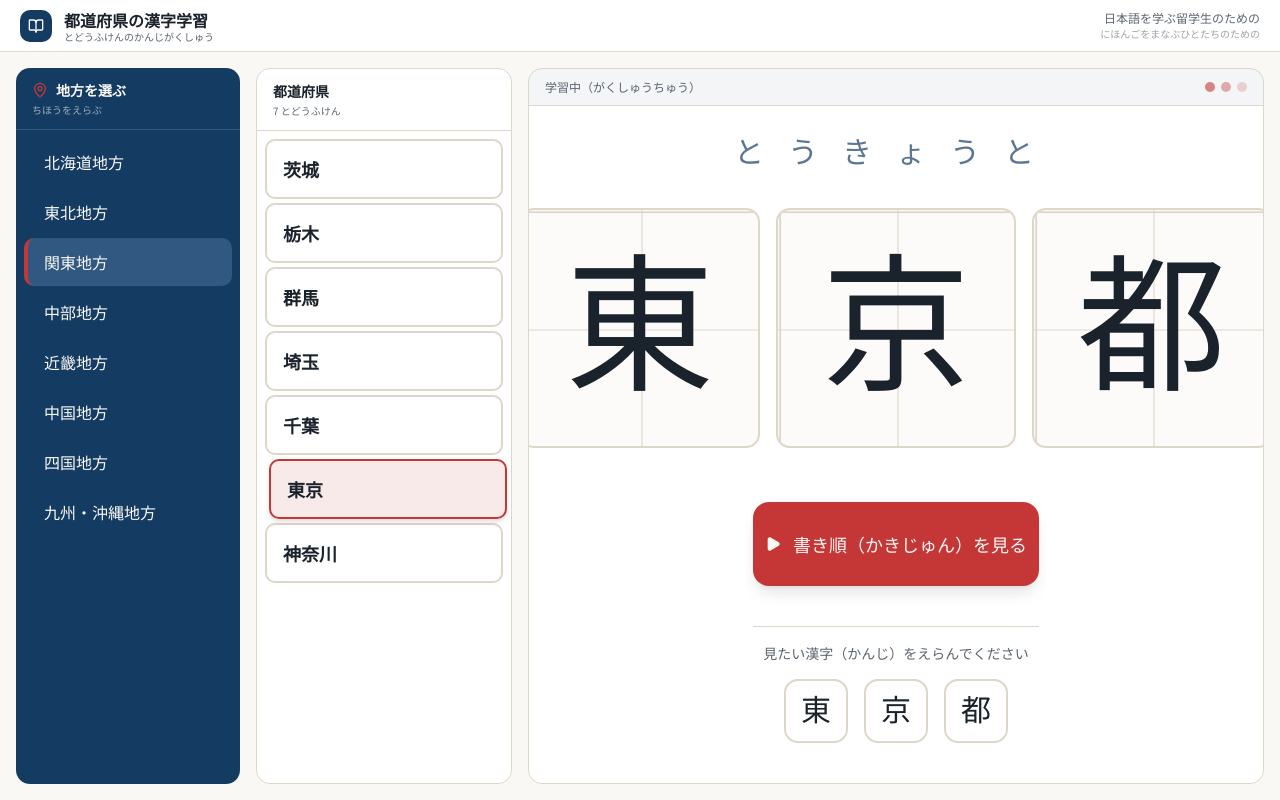
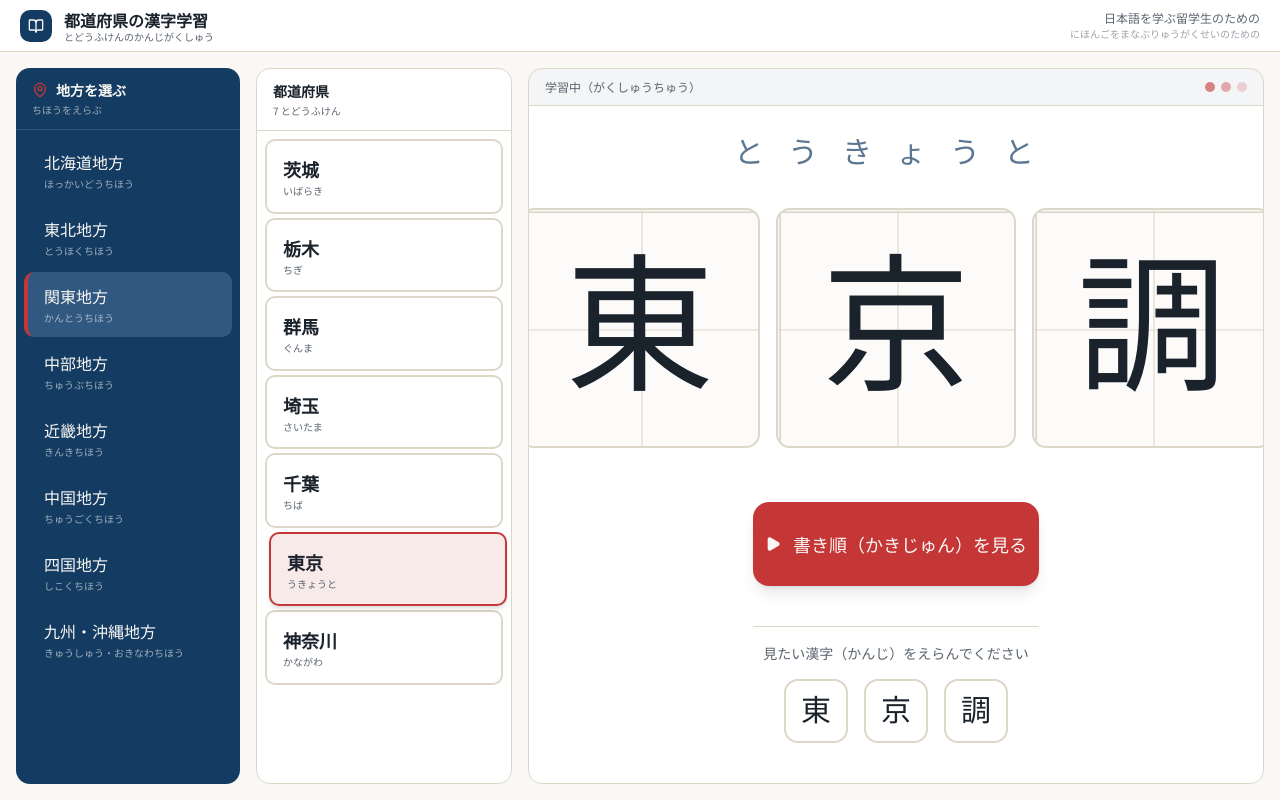
Before and after one commit to kobahana/kanji-kakijun, a Next.js app: page / in a window 1280 px wide. Built offline with nearby package versions, Linux system fonts and the light colour scheme.

Commit message:
feat: display furigana for prefecture and region names and update header subtitle text

```diff
--- a/app/page.tsx
+++ b/app/page.tsx
@@ -45,7 +45,7 @@ export default function Home() {
         </div>
         <div className="hidden lg:block text-right shrink-0">
           <p className="text-xs text-muted-foreground">日本語を学ぶ留学生のための</p>
-          <p className="text-[10px] text-muted-foreground/60">にほんごをまなぶひとたちのための</p>
+          <p className="text-[10px] text-muted-foreground/60">にほんごをまなぶりゅうがくせいのための</p>
         </div>
       </header>
 
--- a/components/prefecture-list.tsx
+++ b/components/prefecture-list.tsx
@@ -40,6 +40,7 @@ export function PrefectureList({
                 : "border-border"
             )}
           >
+            <div className="flex flex-col items-start leading-tight">
               <span className="text-lg font-semibold text-foreground">
                 {prefecture.name
                   .replace("県", "")
@@ -47,6 +48,14 @@ export function PrefectureList({
                   .replace("府", "")
                   .replace("道", "")}
               </span>
+              <span className="text-[10px] text-muted-foreground mt-0.5">
+                {prefecture.furigana
+                  .replace("けん", "")
+                  .replace("と", "")
+                  .replace("ふ", "")
+                  .replace("どう", "")}
+              </span>
+            </div>
           </button>
         ))}
       </div>
--- a/components/region-sidebar.tsx
+++ b/components/region-sidebar.tsx
@@ -38,6 +38,9 @@ export function RegionSidebar({ selectedRegion, onSelectRegion }: RegionSidebarP
             )}
           >
             <span className="block text-base">{region.name}</span>
+            <span className="block text-[10px] text-sidebar-foreground/60 mt-0.5">
+              {region.nameKana}
+            </span>
           </button>
         ))}
       </nav>
--- a/lib/prefecture-data.ts
+++ b/lib/prefecture-data.ts
@@ -9,6 +9,7 @@ export interface Region {
   id: string
   name: string
   nameEn: string
+  nameKana: string // Added for Hiragana support
   prefectures: Prefecture[]
 }
 
@@ -17,6 +18,7 @@ export const regions: Region[] = [
     id: "hokkaido",
     name: "北海道地方",
     nameEn: "Hokkaido",
+    nameKana: "ほっかいどうちほう",
     prefectures: [
       { name: "北海道", romaji: "Hokkaido", furigana: "ほっかいどう", characters: ["北", "海", "道"] },
     ],
@@ -25,6 +27,7 @@ export const regions: Region[] = [
     id: "tohoku",
     name: "東北地方",
     nameEn: "Tohoku",
+    nameKana: "とうほくちほう",
     prefectures: [
       { name: "青森県", romaji: "Aomori", furigana: "あおもりけん", characters: ["青", "森", "県"] },
       { name: "岩手県", romaji: "Iwate", furigana: "いわてけん", characters: ["岩", "手", "県"] },
@@ -38,13 +41,14 @@ export const regions: Region[] = [
     id: "kanto",
     name: "関東地方",
     nameEn: "Kanto",
+    nameKana: "かんとうちほう",
     prefectures: [
       { name: "茨城県", romaji: "Ibaraki", furigana: "いばらきけん", characters: ["茨", "城", "県"] },
       { name: "栃木県", romaji: "Tochigi", furigana: "とちぎけん", characters: ["栃", "木", "県"] },
       { name: "群馬県", romaji: "Gunma", furigana: "ぐんまけん", characters: ["群", "馬", "県"] },
       { name: "埼玉県", romaji: "Saitama", furigana: "さいたまけん", characters: ["埼", "玉", "県"] },
       { name: "千葉県", romaji: "Chiba", furigana: "ちばけん", characters: ["千", "葉", "県"] },
-      { name: "東京都", romaji: "Tokyo", furigana: "とうきょうと", characters: ["東", "京", "都"] },
+      { name: "東京都", romaji: "Tokyo", furigana: "とうきょうと", characters: ["東", "京", "調"] },
       { name: "神奈川県", romaji: "Kanagawa", furigana: "かながわけん", characters: ["神", "奈", "川", "県"] },
     ],
   },
@@ -52,6 +56,7 @@ export const regions: Region[] = [
     id: "chubu",
     name: "中部地方",
     nameEn: "Chubu",
+    nameKana: "ちゅうぶちほう",
     prefectures: [
       { name: "新潟県", romaji: "Niigata", furigana: "にいがたけん", characters: ["新", "潟", "県"] },
       { name: "富山県", romaji: "Toyama", furigana: "とやまけん", characters: ["富", "山", "県"] },
@@ -68,6 +73,7 @@ export const regions: Region[] = [
     id: "kinki",
     name: "近畿地方",
     nameEn: "Kinki",
+    nameKana: "きんきちほう",
     prefectures: [
       { name: "三重県", romaji: "Mie", furigana: "みえけん", characters: ["三", "重", "県"] },
       { name: "滋賀県", romaji: "Shiga", furigana: "しがけん", characters: ["滋", "賀", "県"] },
@@ -82,6 +88,7 @@ export const regions: Region[] = [
     id: "chugoku",
     name: "中国地方",
     nameEn: "Chugoku",
+    nameKana: "ちゅうごくちほう",
     prefectures: [
       { name: "鳥取県", romaji: "Tottori", furigana: "とっとりけん", characters: ["鳥", "取", "県"] },
       { name: "島根県", romaji: "Shimane", furigana: "しまねけん", characters: ["島", "根", "県"] },
@@ -94,6 +101,7 @@ export const regions: Region[] = [
     id: "shikoku",
     name: "四国地方",
     nameEn: "Shikoku",
+    nameKana: "しこくちほう",
     prefectures: [
       { name: "徳島県", romaji: "Tokushima", furigana: "とくしまけん", characters: ["徳", "島", "県"] },
       { name: "香川県", romaji: "Kagawa", furigana: "かがわけん", characters: ["香", "川", "県"] },
@@ -105,6 +113,7 @@ export const regions: Region[] = [
     id: "kyushu",
     name: "九州・沖縄地方",
     nameEn: "Kyushu & Okinawa",
+    nameKana: "きゅうしゅう・おきなわちほう",
     prefectures: [
       { name: "福岡県", romaji: "Fukuoka", furigana: "ふくおかけん", characters: ["福", "岡", "県"] },
       { name: "佐賀県", romaji: "Saga", furigana: "さがけん", characters: ["佐", "賀", "県"] },
```
Lines whose indentation alone changed are shown as unchanged.
